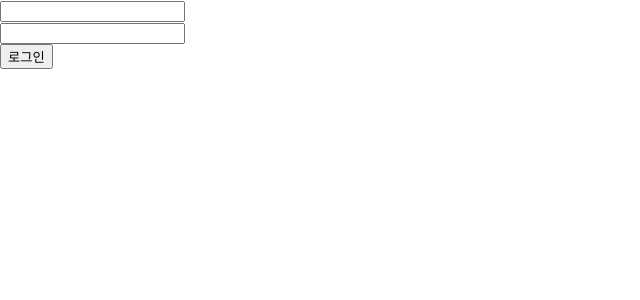
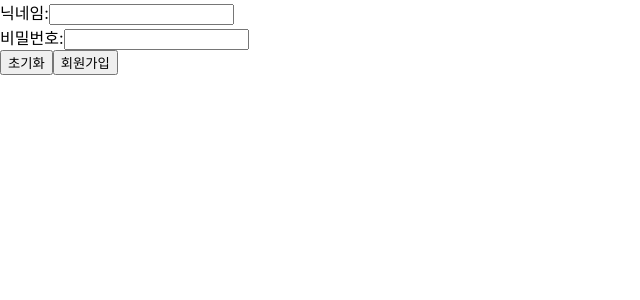
Before and after one commit to 10hajin15/react, a React (Create React App) app: page / in a window 1280 px wide. Shown: the top 300 px of the page, without its empty margins (0-640 px from the left). Built offline with nearby package versions, Linux system fonts and the light colour scheme; the HTML template or start-up script is replaced by a standard one.

Commit message:
before use reducer

```diff
--- a/src/App.jsx
+++ b/src/App.jsx
@@ -1,48 +1,72 @@
 import React from "react";
-import * as MyForm from "./MyForm";
 
 const App = () => {
-  return <LoginForm />;
+  return <RegisterForm />;
 };
 
 export default App;
 
-const LoginForm = () => {
-  const validate = (values) => {
-    const errors = {
-      email: "",
-      password: "",
-    };
+function RegisterForm() {
+  const [state, setState] = React.useState({
+    value: { nickname: "", password: "" },
+    error: { nickname: "", password: "" },
+  });
 
-    if (!values.email) {
-      errors.email = "이메일을 입력하세요";
-    }
-    if (!values.password) {
-      errors.password = "비밀번호를 입력하세요";
-    }
+  const handleChange = e => {
+    setState({
+      ...state,
+      value: {
+        ...state.value,
+        [e.target.name]: e.target.value,
+      },
+    })
+  }
 
-    return errors;
-  };
+  const handleReset = _ => {
+    setState({
+      value: { nickname: "", password: "" },
+      error: { nickname: "", password: "" },
+    })
+  }
 
-  const handleSubmit = (values) => {
-    console.log("Submitted", values);
-  };
+  const handleSubmit = _ => {
+    setState({
+      ...state,
+      error: {
+        nickname: /^\w+$/.test(state.value.nickname)
+          ? ""
+          : "영문, 숫자만 입력하세요",
+        password: /^.{3,6}$/.test(state.value.password)
+          ? ""
+          : "3자이상 6자이하로 입력하세요",
+      },
+    })
+  }
 
   return (
-    <MyForm.Form
-      initialValue={{ email: "", password: "" }}
-      validate={validate}
-      onSubmit={handleSubmit}
-    >
+    <>
       <div>
-        <MyForm.Field type="text" name="email" />
-        <MyForm.ErrorMessage name="email" />
+        <label>닉네임:</label>
+        <input
+          type="text"
+          name="nickname"
+          value={state.value.nickname}
+          onChange={handleChange}
+        />
+        <span>{state.error.nickname}</span>
       </div>
       <div>
-        <MyForm.Field type="password" name="password" />
-        <MyForm.ErrorMessage name="password" />
+        <label>비밀번호:</label>
+        <input
+          type="password"
+          name="password"
+          value={state.value.password}
+          onChange={handleChange}
+        />
+        <span>{state.error.password}</span>
       </div>
-      <button type="submit">로그인</button>
-    </MyForm.Form>
+      <button onClick={handleReset}>초기화</button>
+      <button onClick={handleSubmit}>회원가입</button>
+    </>
   );
-};
+}
```
